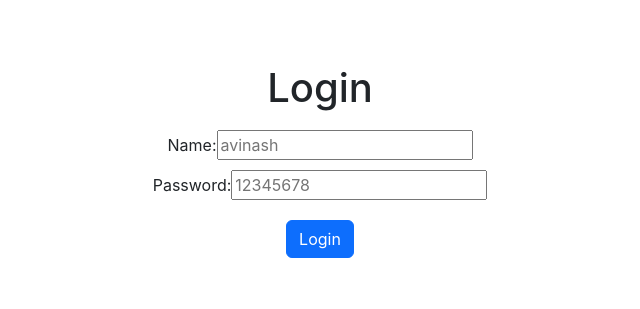
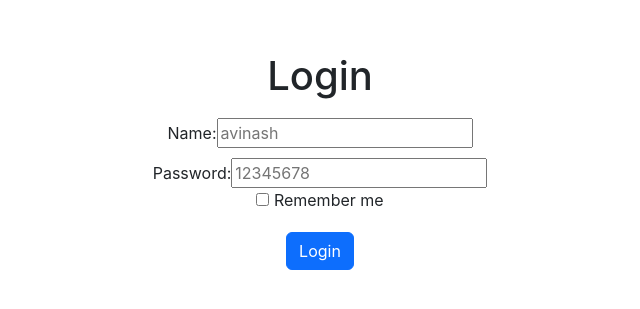
Before and after one commit to Luci04/Assessment-Compant, a React (Create React App) app: page / in a window 1280 px wide. Shown: the part 229-538 px from the top of the page, without its empty margins (320-960 px from the left). Built offline with nearby package versions, Linux system fonts and the light colour scheme.

Commit message:
Adding Remeber Me

```diff
--- a/src/Pages/Login.js
+++ b/src/Pages/Login.js
@@ -79,6 +79,8 @@ const LoginForm = () => {
                     />
                   </div>
                 </div>
+                <input type="checkbox" value="lsRememberMe" id="rememberMe" />{" "}
+                <label for="rememberMe">Remember me</label>
                 <div>{Error}</div>
                 <Button type="submit" style={{ margin: "20px" }}>
                   Login
```
